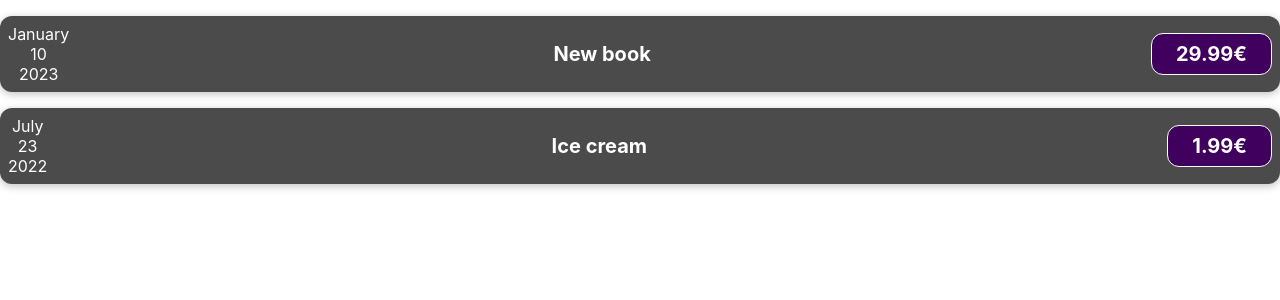
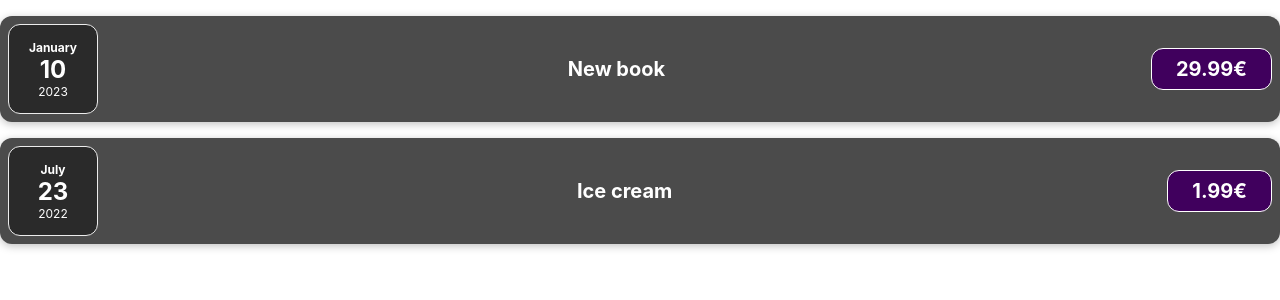
Before and after one commit to MarkusMaal2/my_expenses, a React (Create React App) app: page / in a window 1280 px wide. Shown: the top 300 px of the page. Built offline with nearby package versions, Linux system fonts and the light colour scheme.

Commit message:
Add CSS styling to date

```diff
--- a/src/components/ExpenseDate.css
+++ b/src/components/ExpenseDate.css
@@ -0,0 +1,26 @@
+.expense-date {
+    display: flex;
+    flex-direction: column;
+    width: 5.5rem;
+    height: 5.5rem;
+    border: 1px solid #ececec;
+    background-color: #2a2a2a;
+    color: white;
+    border-radius: 12px;
+    align-items: center;
+    justify-content: center;
+}
+
+.expense-date__month {
+    font-size: 0.75rem;
+    font-weight: bold;
+}
+
+.expense-date__year {
+    font-size: 0.75rem;
+}
+
+.expense-date__day {
+    font-size: 1.5rem;
+    font-weight: bold;
+}
--- a/src/components/ExpenseDate.js
+++ b/src/components/ExpenseDate.js
@@ -1,17 +1,19 @@
+import './ExpenseDate.css'
+
 function ExpenseDate(props) {
     const month = props.date.toLocaleString('en-US', {month: 'long'})
     const day = props.date.toLocaleString('en-US', {day: '2-digit'})
     const year = props.date.getFullYear()
 
     return (
-        <div>
-            <div>
+        <div className="expense-date">
+            <div className="expense-date__month">
                 {month}
             </div>
-            <div>
+            <div className="expense-date__day">
                 {day}
             </div>
-            <div>
+            <div className="expense-date__year">
                 {year}
             </div>
         </div>
```
